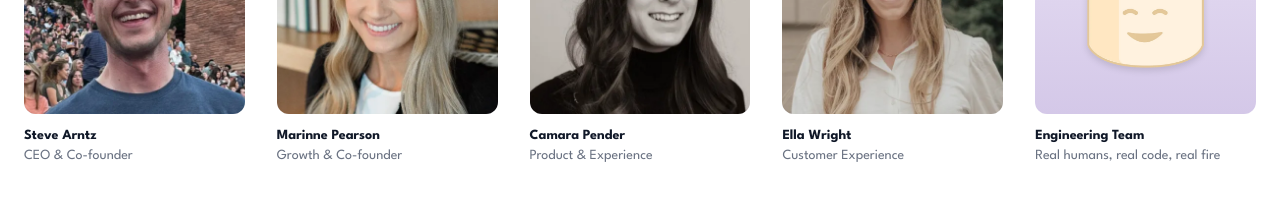
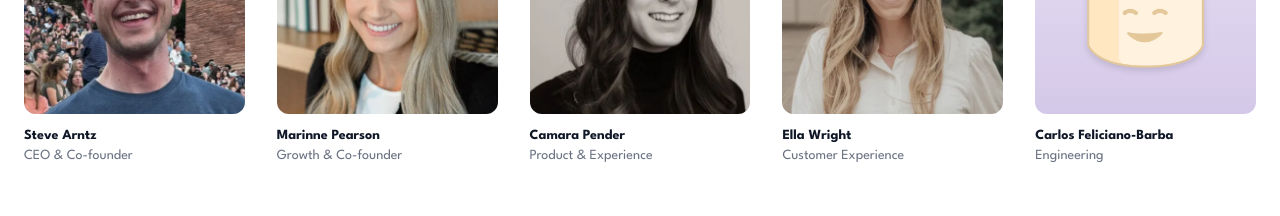
Before and after one commit to stevearntz/campfire-website, a Next.js app: page /about in a window 1280 px wide. Shown: the part 3820-4036 px from the top of the page. Built offline with nearby package versions, Linux system fonts and the light colour scheme; no server answers.

Commit message:
Update Carlos Feliciano-Barba's name on about page
Replace "Engineering Team" with Carlos's real name and "Engineering" title.

Co-Authored-By: Claude Opus 4.6 <noreply@anthropic.com>

```diff
--- a/app/about/page.tsx
+++ b/app/about/page.tsx
@@ -267,7 +267,7 @@ export default function AboutPage() {
                 { src: "/marinne.webp", name: "Marinne Pearson", title: "Growth & Co-founder" },
                 { src: "/camara.webp", name: "Camara Pender", title: "Product & Experience" },
                 { src: "/ella.webp", name: "Ella Wright", title: "Customer Experience" },
-                { src: "/marsha.webp", name: "Engineering Team", title: "Real humans, real code, real fire", marsha: true },
+                { src: "/marsha.webp", name: "Carlos Feliciano-Barba", title: "Engineering", marsha: true },
               ].map((person) => (
                 <div key={person.name}>
                   {"marsha" in person && person.marsha ? (
```
